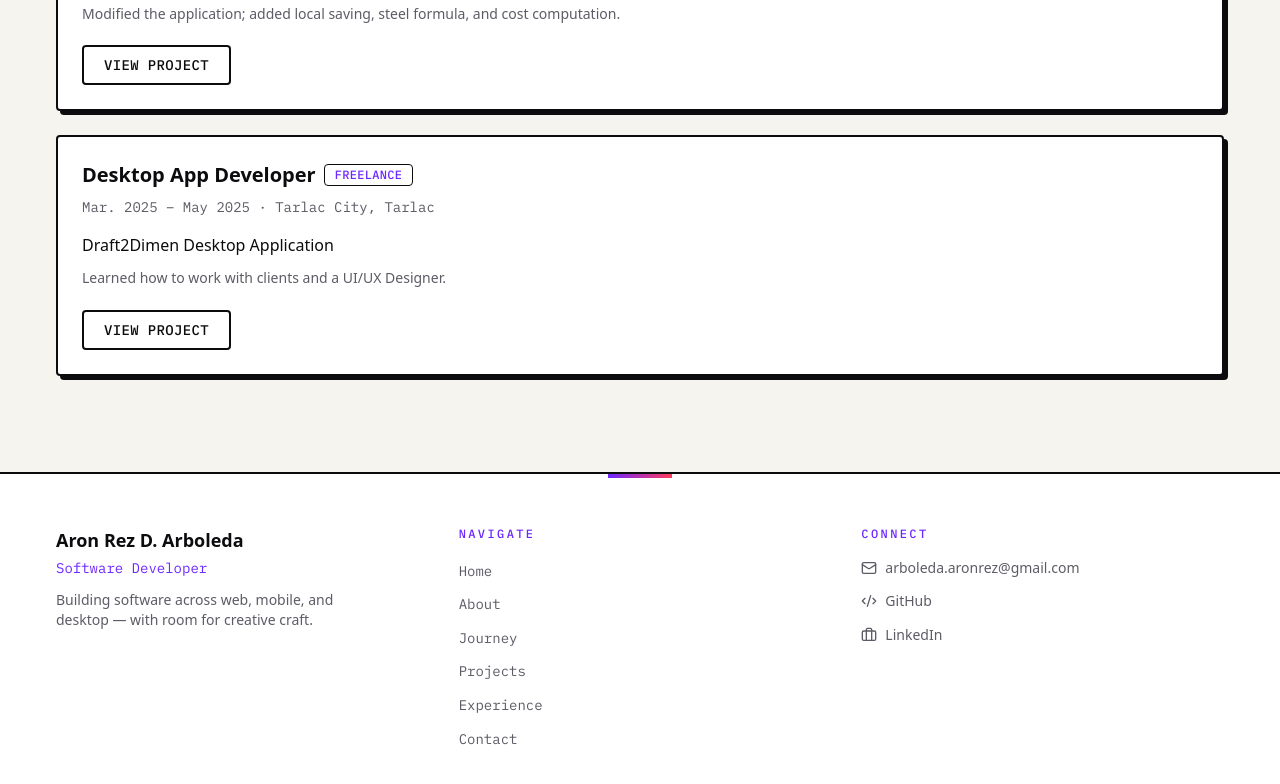
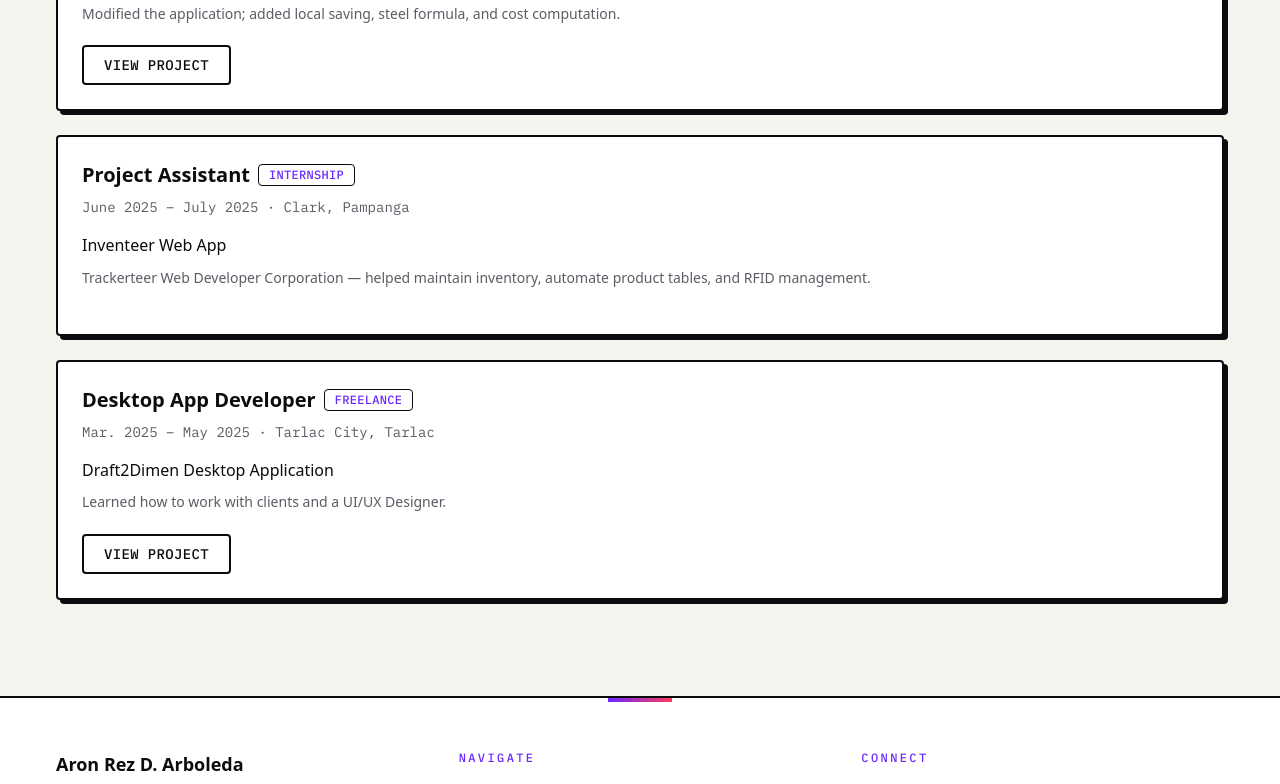
Before and after one commit to Aron-Arboleda/Portfolio, a React (Vite) app: page /experience in a window 1280 px wide. Shown: the part 717-1501 px from the top of the page. Built offline with nearby package versions, Linux system fonts and the light colour scheme; no server answers.

Commit message:
first main complete release

```diff
--- a/src/data/experience.ts
+++ b/src/data/experience.ts
@@ -26,6 +26,16 @@ export const experience: Experience[] = [
     projectSlug: 'draft2dimen-v2',
   },
   {
+    id: 'trackerteer-ojt',
+    title: 'Project Assistant',
+    type: 'internship',
+    location: 'Clark, Pampanga',
+    dateRange: dateRange('2025-06', '2025-07', 'June 2025 – July 2025'),
+    deliverable: 'Inventeer Web App',
+    details:
+      'Trackerteer Web Developer Corporation — helped maintain inventory, automate product tables, and RFID management.',
+  },
+  {
     id: 'draft2dimen-gig',
     title: 'Desktop App Developer',
     type: 'freelance',
--- a/src/data/projects/draft2dimen-v2.ts
+++ b/src/data/projects/draft2dimen-v2.ts
@@ -34,7 +34,7 @@ export const draft2DimenV2: Project = {
   ],
   role: 'Developer of the project',
   dateRange: dateRange('2026-04', '2026-05', 'Apr. 2026 – May 2026'),
-  featured: false,
+  featured: true,
   links: {},
   images: buildProjectImages('draft2dimen-v2', [
     'calculator.webp',
--- a/src/pages/HomePage.tsx
+++ b/src/pages/HomePage.tsx
@@ -22,7 +22,7 @@ const marqueeItems = [
   'TypeScript',
   'React Native',
   'Python',
-  'GIS',
+  'Java',
   'Machine Learning',
   'Electron',
   'Firebase',
@@ -151,7 +151,8 @@ export default function HomePage() {
                 <div className="gradient-rule mt-3" aria-hidden="true" />
                 <p className="m-0 mt-4 max-w-xl text-muted">
                   From computer servicing in high school to building ML-powered
-                  apps — see the full path I took to become a software developer.
+                  apps — see the full path I took to become a software
+                  developer.
                 </p>
               </div>
               <ButtonLink to="/journey" variant="primary" className="shrink-0">
```
Also changed, not shown: Arboleda_CV.txt, 1 other file (tests, documents, lock files or other folders).
